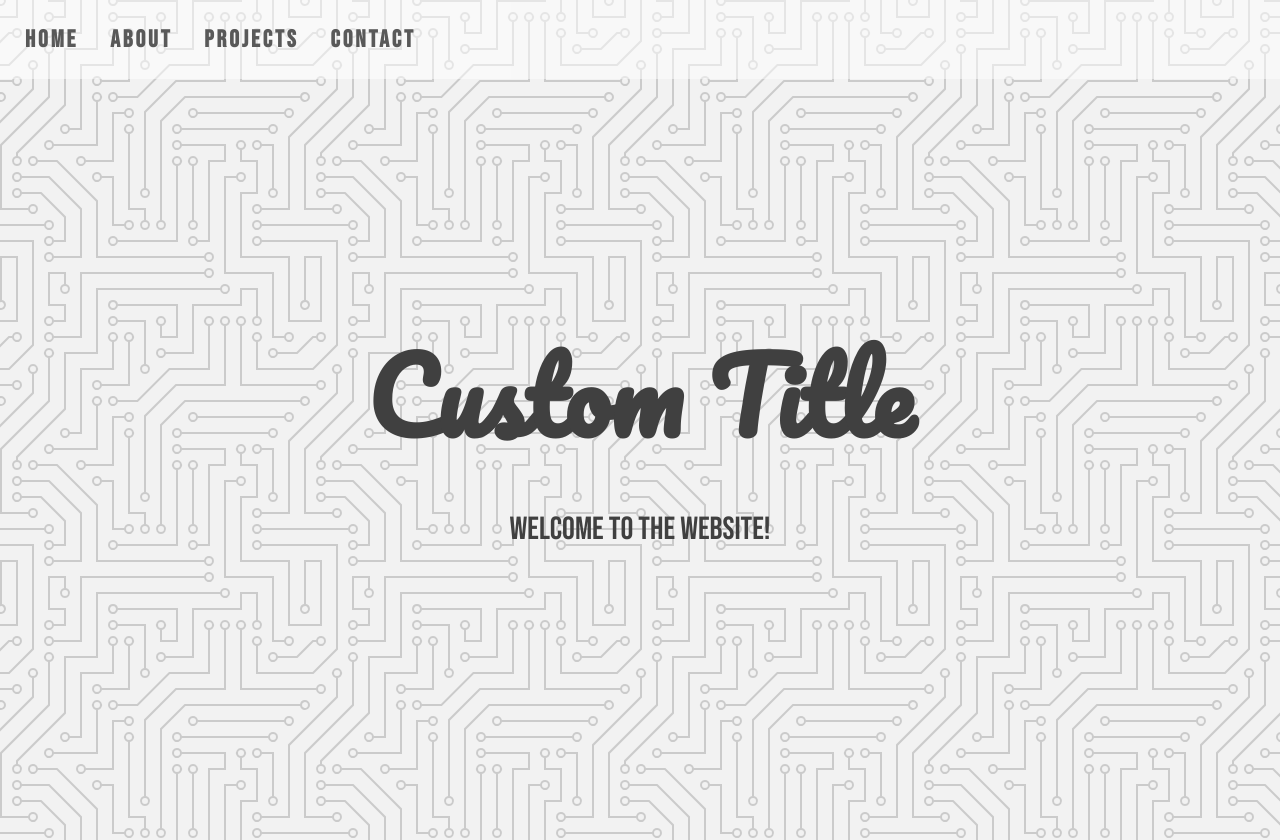
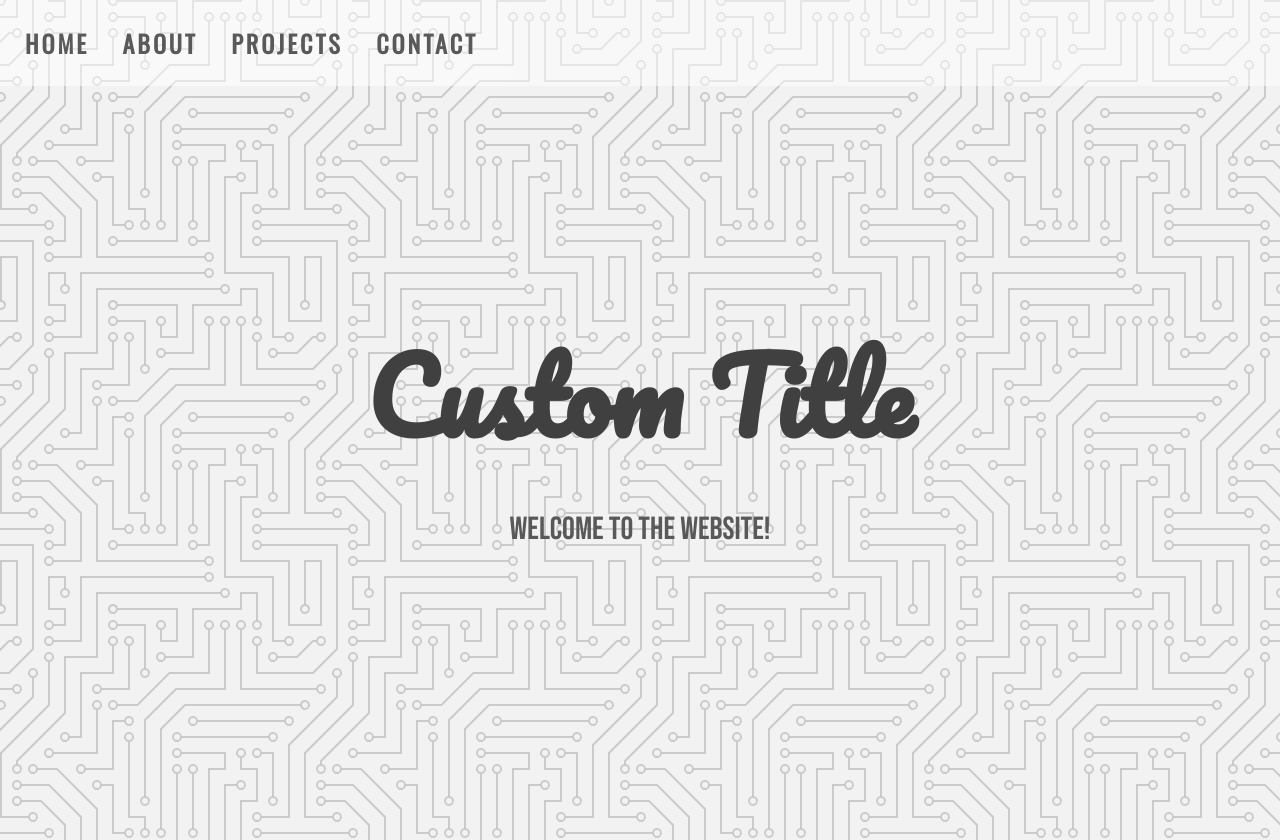
Before and after one commit to Damianpad/light-dark-mode, a plain HTML site: page index.html in a window 1280 px wide. Shown: the top 840 px of the page. Drawn offline with nearby package versions, Linux system fonts and the light colour scheme.

Commit message:
Added new fonts to CSS and more illustrations

```diff
--- a/style.css
+++ b/style.css
@@ -1,4 +1,4 @@
-@import url('https://fonts.googleapis.com/css2?family=Bebas+Neue&family=DM+Sans:wght@700&family=Indie+Flower&family=Montserrat:ital,wght@1,500&family=Pacifico&display=swap');
+@import url('https://fonts.googleapis.com/css2?family=Bebas+Neue&family=DM+Sans:wght@700&family=Indie+Flower&family=Montserrat:ital,wght@1,500&family=Oswald&family=Pacifico&display=swap');
 
 :root {
   --primary-color: #595959;
@@ -6,7 +6,7 @@
   --secondary-color: #F20544;
   --on-primary: rgb(250, 250, 250);
   --on-background: #404040;
-  --on-background-alt: #F2F2F2;
+  --on-background-alt: #595959;
   --background: rgb(255, 255, 255);
   --box-shadow: 0 5px 20px 1px rgba(0, 0, 0, 0.5);
 }
@@ -55,12 +55,14 @@ h1 {
 }
 
 h2 {
+  color: var(--on-background-alt);
   font-size: 32px;
   font-weight: normal;
 }
 
 /* Navigation */
 nav {
+  font-family: 'Oswald', sans-serif;
   z-index: 10;
   position: fixed;
   font-size: 24px;
```
Also changed, not shown: img/undraw_cloud_hosting_7xb1.svg (added), img/undraw_engineering_team_a7n2.svg (added).
